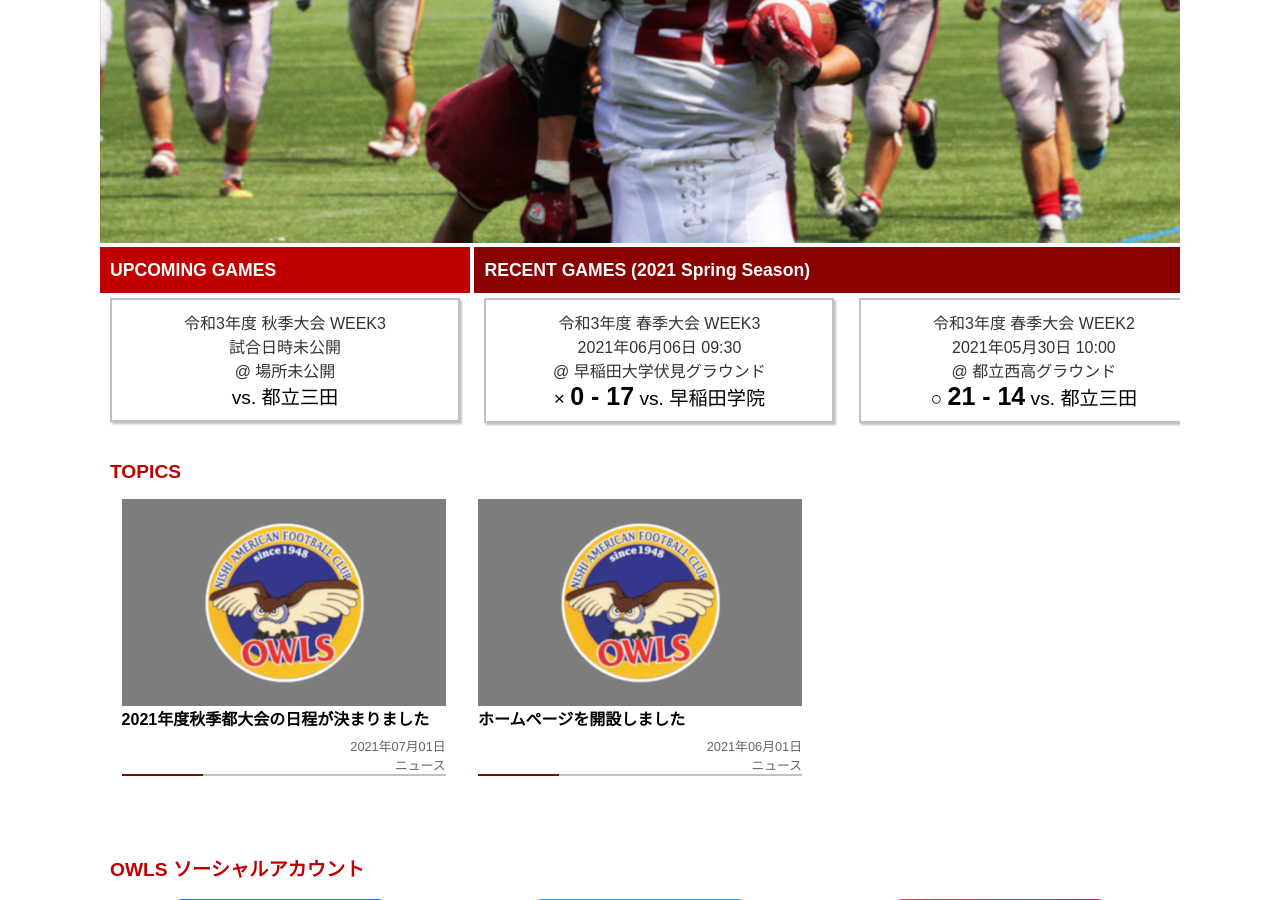
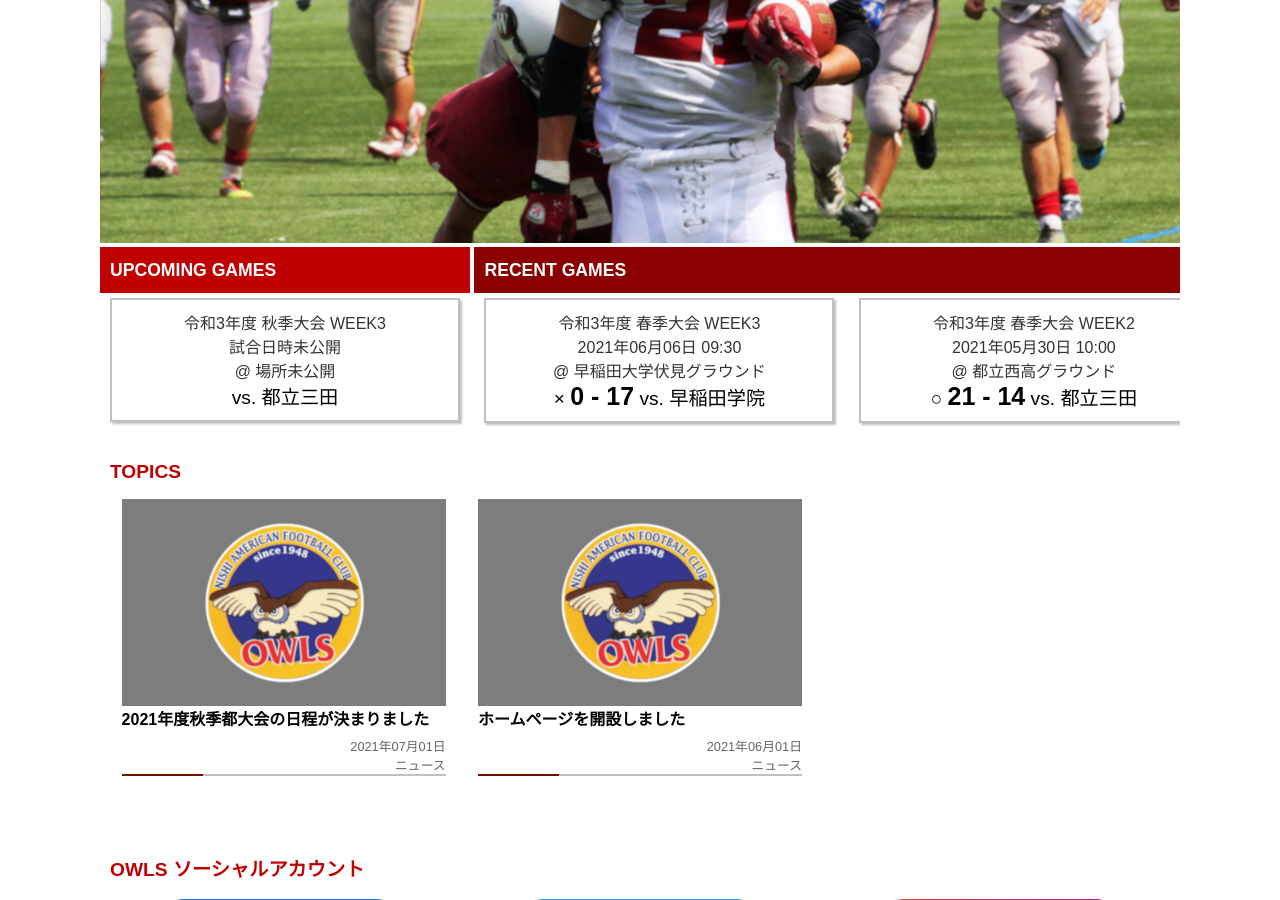
Before and after one commit to numa72/nishi-owls, a Jekyll site: the page built from index.html, in a window 1280 px wide and 900 px high, scrolled down 412 px. Built offline with Jekyll 4.4.1, drawn with Linux system fonts in a browser that asks for light colours; some web fonts are replaced.

Commit message:
do now show recent games season

```diff
--- a/index.html
+++ b/index.html
@@ -42,7 +42,8 @@
     <div class="top-games-unit">
         {% assign latest_year = latest_game.date | date: "%Y" %}
         <h2 id="recent-games">RECENT GAMES
-            ({{ latest_year }} {% if latest_game.season == 'spring' %}Spring{% else %}Fall{%endif%} Season)
+            <!--            ({{ latest_year }} {% if latest_game.season == 'spring' %}Spring{% else %}Fall{%endif%} Season)
+-->
         </h2>
         <div class="top-games-container">
             {% for game in site.games reversed %}
```
